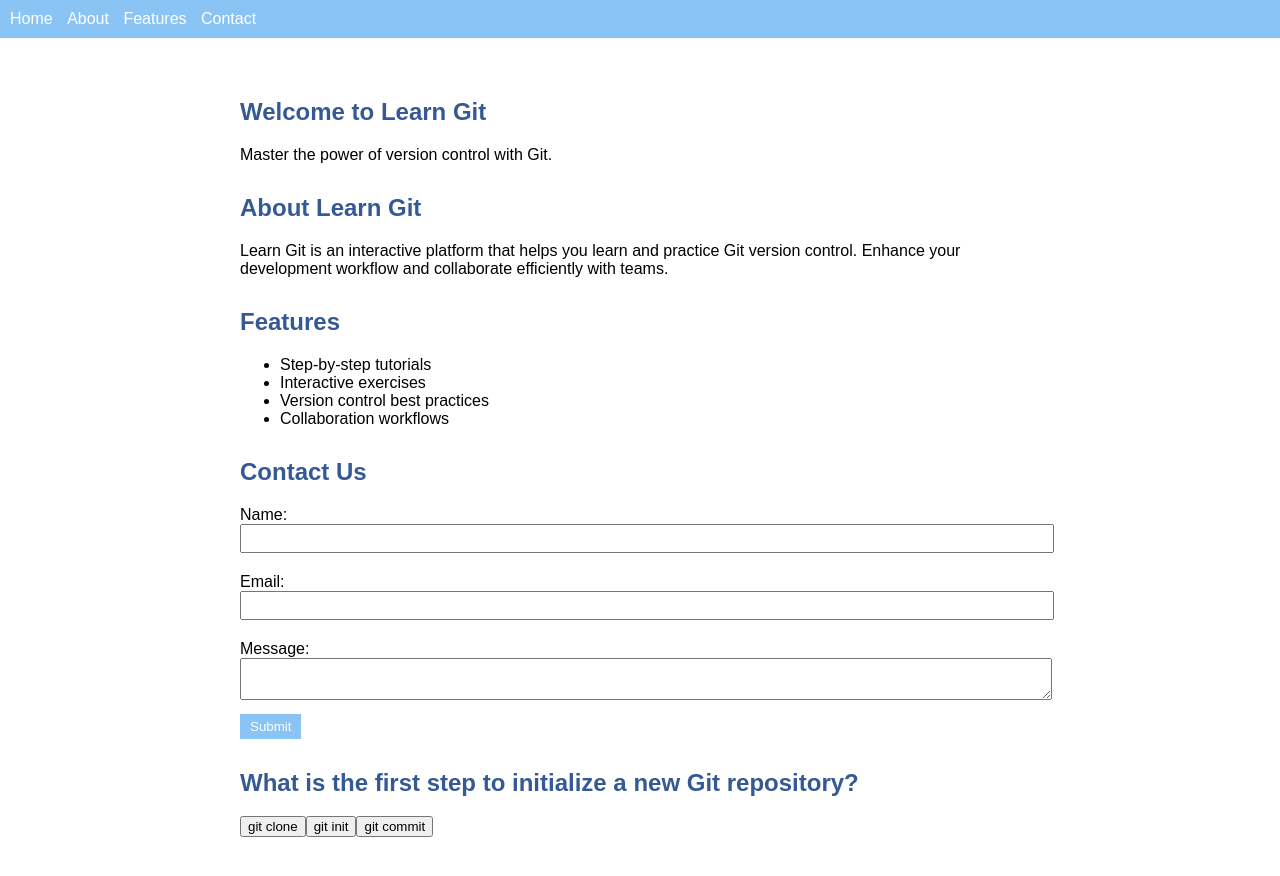
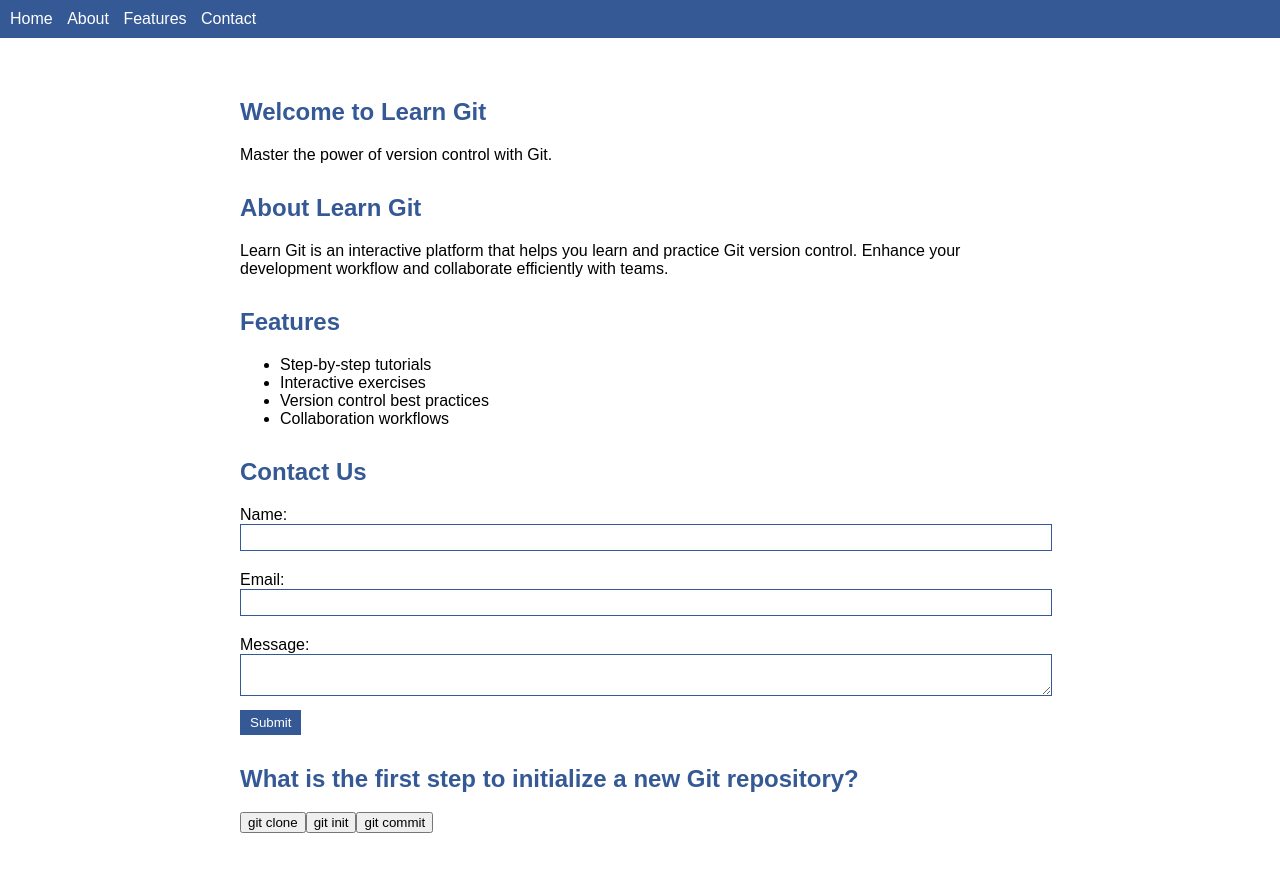
Before and after one commit to tiffanielim22/learn-git, a plain HTML site: page index.html in a window 1280 px wide. Drawn offline with Linux system fonts and the light colour scheme.

Commit message:
make background colors darker

```diff
--- a/styles.css
+++ b/styles.css
@@ -5,7 +5,7 @@ body {
 }
 
 header {
-  background-color: #89c4f4;
+  background-color: #345995;
   color: #fff;
   padding: 10px;
 }
@@ -45,20 +45,24 @@ form label {
   margin-top: 10px;
 }
 
-input, textarea {
+input,
+textarea {
   width: 100%;
   padding: 5px;
   margin-bottom: 10px;
+  color: #333;
+  background-color: #fff;
+  border: 1px solid #345995;
 }
 
 button[type="submit"] {
   padding: 5px 10px;
-  background-color: #89c4f4;
+  background-color: #345995;
   color: #fff;
   border: none;
   cursor: pointer;
 }
 
 button[type="submit"]:hover {
-  background-color: #7ca7c9;
+  background-color: #2a4774;
 }
```
